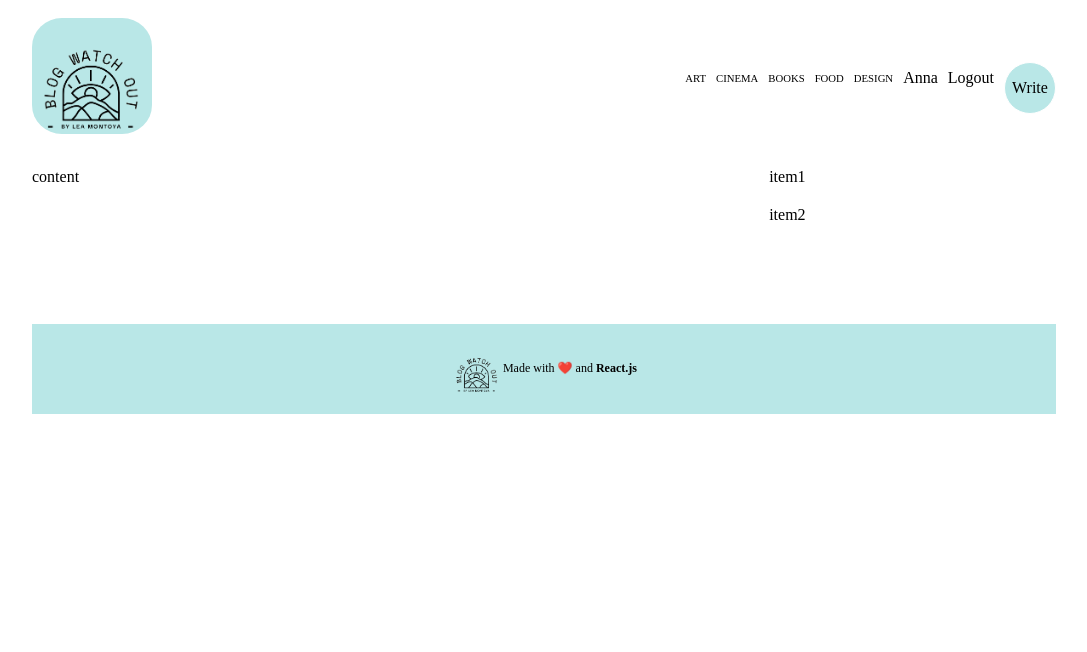
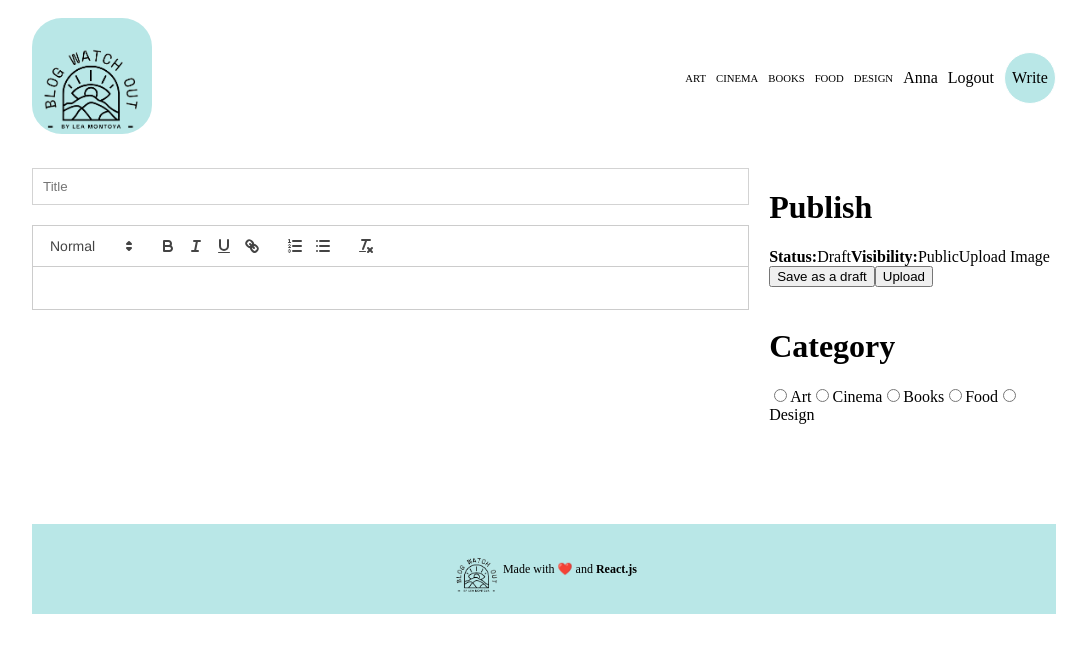
Before and after one commit to leamontoya19/blog-crud, a React (Create React App) app in the folder client/: page /write in a window 1280 px wide. Shown: the top 652 px of the page, without its empty margins (96-1183 px from the left). Built offline with nearby package versions, Linux system fonts and the light colour scheme.

Commit message:
front finished

```diff
--- a/client/package.json
+++ b/client/package.json
@@ -10,6 +10,7 @@
     "@testing-library/user-event": "^13.5.0",
     "react": "^18.2.0",
     "react-dom": "^18.2.0",
+    "react-quill": "^2.0.0",
     "react-router-dom": "^6.22.1",
     "react-scripts": "5.0.1",
     "web-vitals": "^2.1.4",
--- a/client/src/pages/Write.jsx
+++ b/client/src/pages/Write.jsx
@@ -1,12 +1,48 @@
 import React from 'react'
+import { useState } from 'react';
+import ReactQuill from 'react-quill'; //library to write down and make the input to the blog
+import 'react-quill/dist/quill.snow.css';
 
 const Write = () => {
+  const [value, setValue] = useState('')
+
   return (
-    <div className='write'>
-      <div className="content">content</div>
+    <div className='add'>
+      <div className="content">
+        <input type="text" placeholder='Title' />
+        <div className="editorContainer">
+        <ReactQuill theme="snow" value={value} onChange={setValue} />
+        </div>
+      </div>
       <div className="menu">
-        <div className="item">item1</div>
-        <div className="item">item2</div>
+        <div className="item">
+          <h1>Publish</h1>
+          <span>
+            <b>Status:</b>Draft
+          </span>
+          <span>
+            <b>Visibility:</b>Public
+          </span>
+          <input style={{display: 'none'}} type="file" id='file'  name=''/>
+          <label htmlFor="file">Upload Image</label>
+          <div className="buttons">
+            <button>Save as a draft</button>
+            <button>Upload</button>
+          </div>
+        </div>
+        <div className="item">
+          <h1>Category</h1>
+          <input type="radio" name='cat' value="art" id='art' />
+          <label htmlFor="art">Art</label>
+          <input type="radio" name='cat' value="cinema" id='cinema' />
+          <label htmlFor="cinema">Cinema</label>
+          <input type="radio" name='cat' value="books" id='books' />
+          <label htmlFor="books">Books</label>
+          <input type="radio" name='cat' value="food" id='food' />
+          <label htmlFor="food">Food</label>
+          <input type="radio" name='cat' value="design" id='design' />
+          <label htmlFor="design">Design</label>
+        </div>
       </div>
     </div>
   )
--- a/client/src/style.scss
+++ b/client/src/style.scss
@@ -312,13 +312,29 @@
       }
       //WRITE
 
-      .write{
+      .add{
         margin-top: 20px;
         display: flex;
         gap: 20px;
 
         .content{
             flex: 5;
+            display: flex;
+            flex-direction: column;
+            gap: 20px;
+
+            input{
+                padding: 10px;
+                border: 1px solid lightgray ;
+            }
+
+ //terminar estilos!!!
+            .editorContainer{
+                //hacer luego 49:42
+                .editor{
+                    //hacer luego 50'
+                }
+            }
         }
 
         .menu{
```
Also changed, not shown: 1 other file (tests, documents, lock files or other folders).
